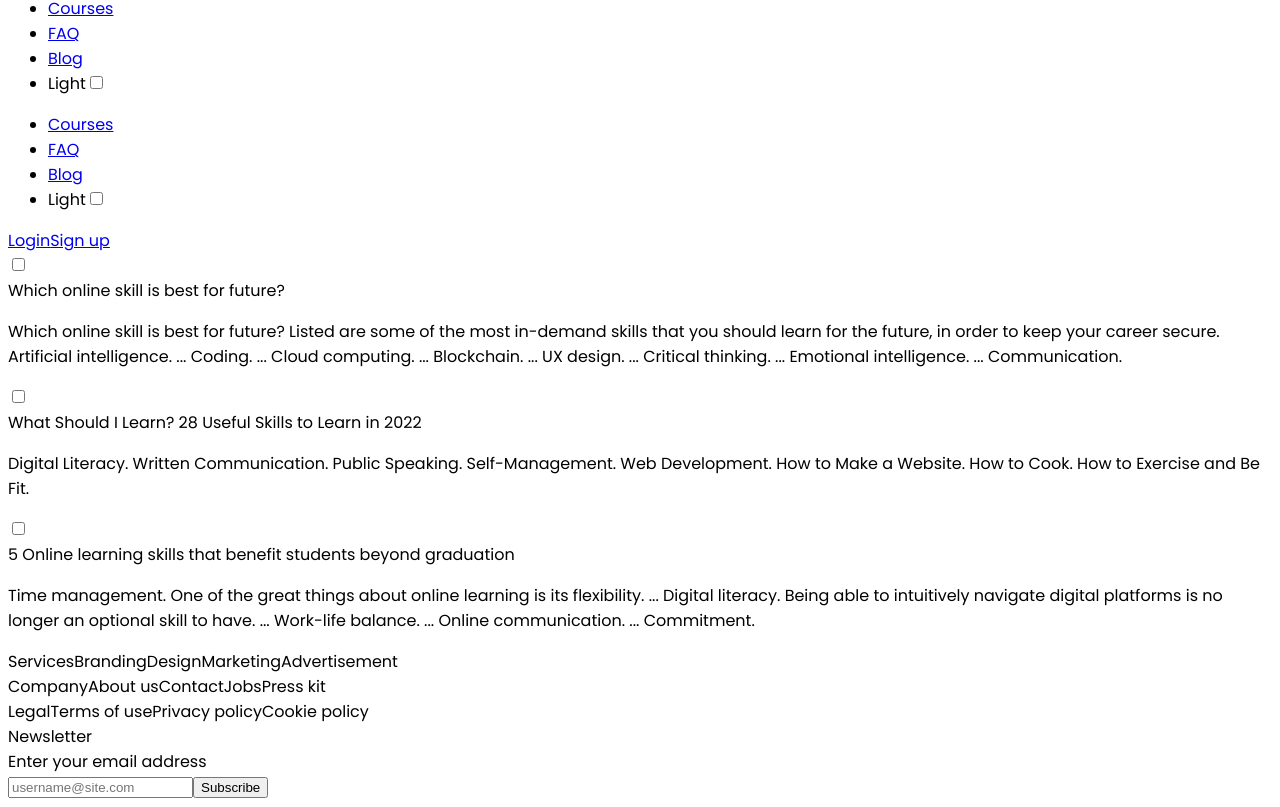
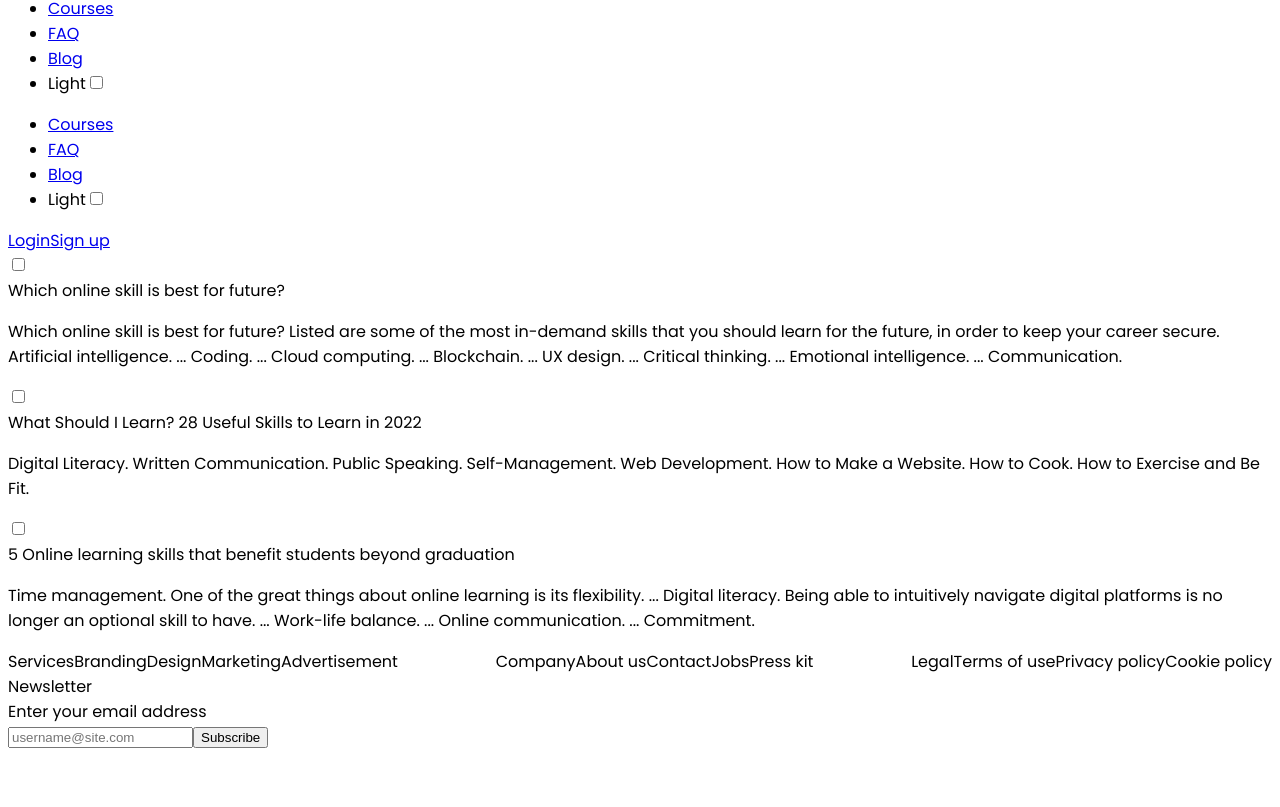
Before and after one commit to Md-FarhadHossain/StudyCation, a React (Create React App) app: page /faq in a window 1280 px wide. Shown: the part 1818-2625 px from the top of the page. After the commit the page ends 2575 px from the top, so only its background shows below. Built offline with nearby package versions, Linux system fonts and the light colour scheme; no server answers.

Commit message:
footer responsive done

```diff
--- /dev/null
+++ b/src/components/Footer/Footer.css
@@ -0,0 +1,5 @@
+.footer__footer {
+    display: flex;
+    justify-content: space-between;
+    flex-wrap: wrap;
+}
--- a/src/components/Footer/Footer.jsx
+++ b/src/components/Footer/Footer.jsx
@@ -1,9 +1,10 @@
 import React from "react";
+import './Footer.css'
 
 const Footer = () => {
   return (
     <div className=" bg-base-200">
-      <footer className="container mx-auto footer py-24 text-base-content">
+      <footer className="container px-4 footer__footer mx-auto footer py-24 text-base-content">
         <div>
           <span className="footer-title">Services</span>
           <a className="link link-hover">Branding</a>
```
